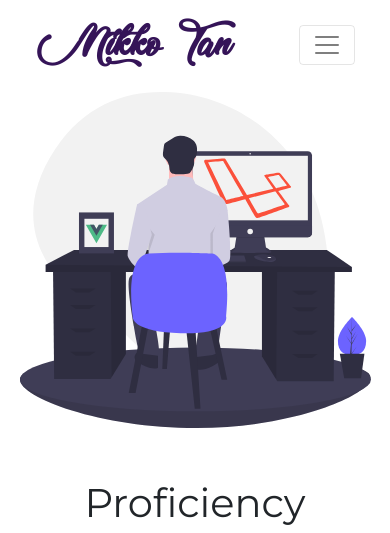
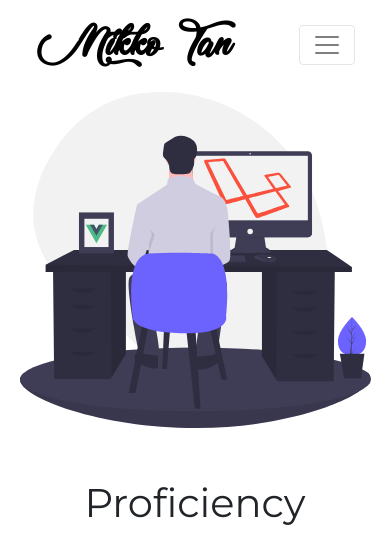
Before and after one commit to mjt1400/TanPortfolio, a plain HTML site: page skill.html in a window 390 px wide. Shown: the top 533 px of the page. Drawn offline with nearby package versions, Linux system fonts and the light colour scheme; a web font is replaced by a local one.

Commit message:
Add files via upload

```diff
--- a/Education.css
+++ b/Education.css
@@ -24,14 +24,14 @@ body{
       font-family: "Lovely Home";
       font-size: 50px;
       font-weight: bold;
-      color: #351458;
+      color: #000000;
   }
   @media only screen and (max-width : 764px){
       .brand-name ,.navbar-light .navbar-brand{
       font-family: "Lovely Home";
       font-size: 40px;
       font-weight: bold;
-      color: #351458;
+      color: #000000;
   }
 }
 
--- a/Project.css
+++ b/Project.css
@@ -20,14 +20,14 @@ body{
       font-family: "Lovely Home";
       font-size: 50px;
       font-weight: bold;
-      color: #351458;
+      color: #000000;
   }
   @media only screen and (max-width : 764px){
       .brand-name ,.navbar-light .navbar-brand{
       font-family: "Lovely Home";
       font-size: 40px;
       font-weight: bold;
-      color: #351458;
+      color: #000000;
   }
 }
   .headerachor {
--- a/contact.css
+++ b/contact.css
@@ -24,14 +24,14 @@ body{
       font-family: "Lovely Home";
       font-size: 50px;
       font-weight: bold;
-      color: #351458;
+      color: #000000;
   }
   @media only screen and (max-width : 764px){
       .brand-name ,.navbar-light .navbar-brand{
       font-family: "Lovely Home";
       font-size: 40px;
       font-weight: bold;
-      color: #351458;
+      color: #000000;
   }
 }
 
--- a/skill.css
+++ b/skill.css
@@ -24,7 +24,7 @@ body{
       font-family: "Lovely Home";
       font-size: 50px;
       font-weight: bold;
-      color: #351458;
+      color: #000000;
   }
 
   @media only screen and (max-width : 764px){
@@ -32,7 +32,7 @@ body{
       font-family: "Lovely Home";
       font-size: 40px;
       font-weight: bold;
-      color: #351458;
+      color: #000000;
   }
 }
 
```
